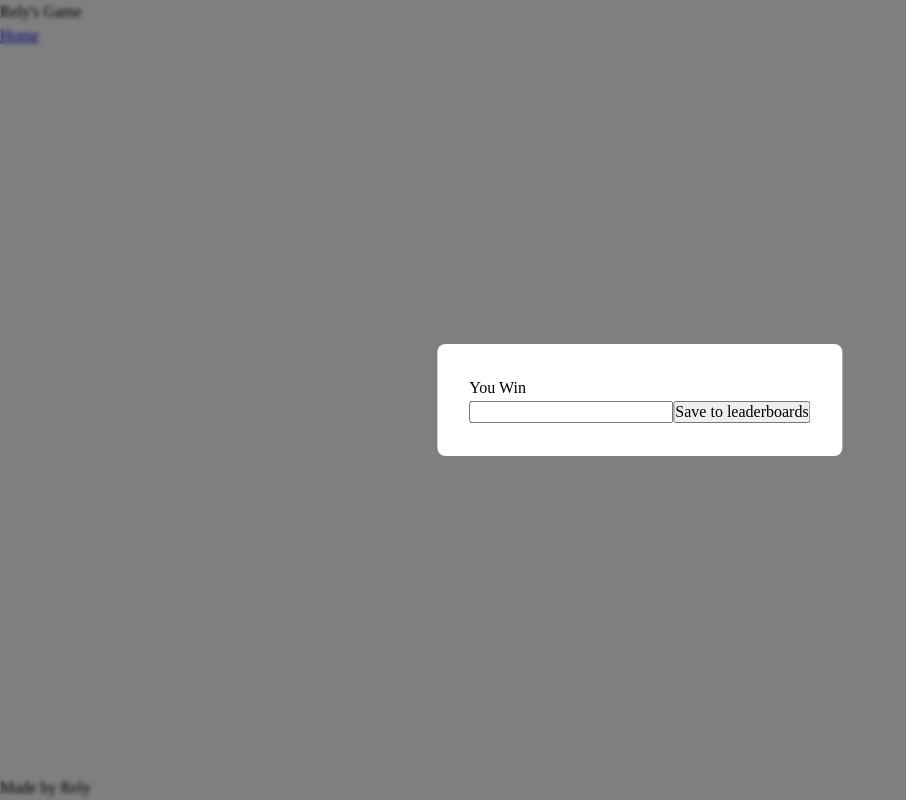
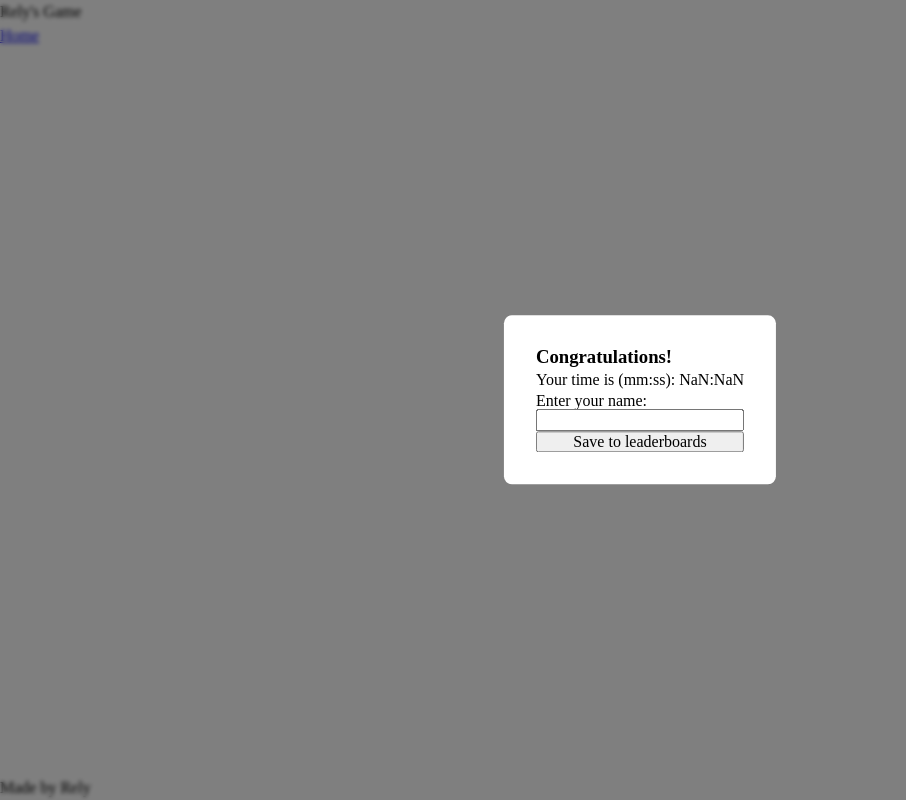
Before and after one commit to Relyful/WaldoWhere, a React app in the folder frontend/: page /test in a window 1280 px wide. Shown: the whole page, without its empty margins (0-906 px from the left). Built offline with nearby package versions, Linux system fonts and the light colour scheme; the HTML template or start-up script is replaced by a standard one.

Commit message:
Add timer to winDialog

```diff
--- a/frontend/src/components/Game/Game.jsx
+++ b/frontend/src/components/Game/Game.jsx
@@ -63,7 +63,7 @@ function Game() {
 
   return (
     <>
-      {win && <WinDialog />}
+      {win && <WinDialog timer={timer} />}
       <Timer timer={timer} stopTimer={stopTimer} intervalRef={intervalRef} />
       <div className={styles.gameContainer} onClick={handleGameContainerClick}>
         <div
--- a/frontend/src/components/WinDialog/WinDialog.jsx
+++ b/frontend/src/components/WinDialog/WinDialog.jsx
@@ -10,15 +10,24 @@ function Submit() {
   )
 }
 
-export default function WinDialog() {
+export default function WinDialog({ timer }) {
+
+  // Minutes calculation
+  const minutes = Math.floor(timer / 60);
+
+  // Seconds calculation
+  const seconds = timer % 60;
+
   return (
   <div className={styles.dialogBackdrop}>
     <div className={styles.dialogContent}>
-      You Win
-      <form>
-      <input type="text" name="username" id="username" />
-      <Submit />
-    </form>
+      <h3>Congratulations!</h3>
+      <p>Your time is (mm:ss): {`${minutes}:${seconds}`}</p>
+      <form className={`${styles.winForm}`}>
+        <label htmlFor="username">Enter your name:</label>
+        <input type="text" name="username" id="username" />
+        <Submit />
+      </form>
     </div>
   </div>
   )
--- a/frontend/src/components/WinDialog/WinDialog.module.css
+++ b/frontend/src/components/WinDialog/WinDialog.module.css
@@ -16,3 +16,8 @@
   border-radius: 8px;
   z-index: 11;
 }
+
+.winForm {
+  display: flex;
+  flex-direction: column;
+}
```
